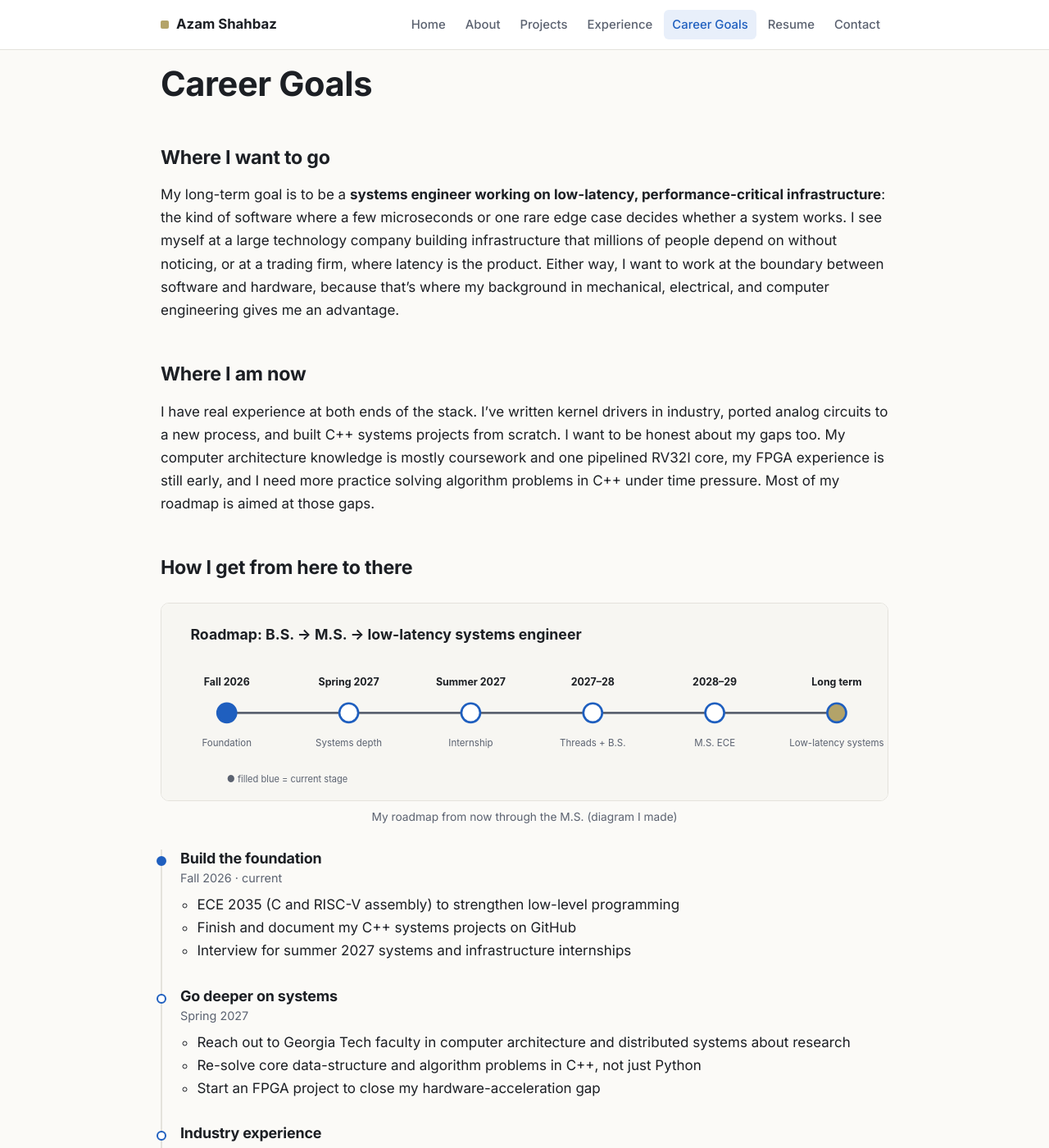
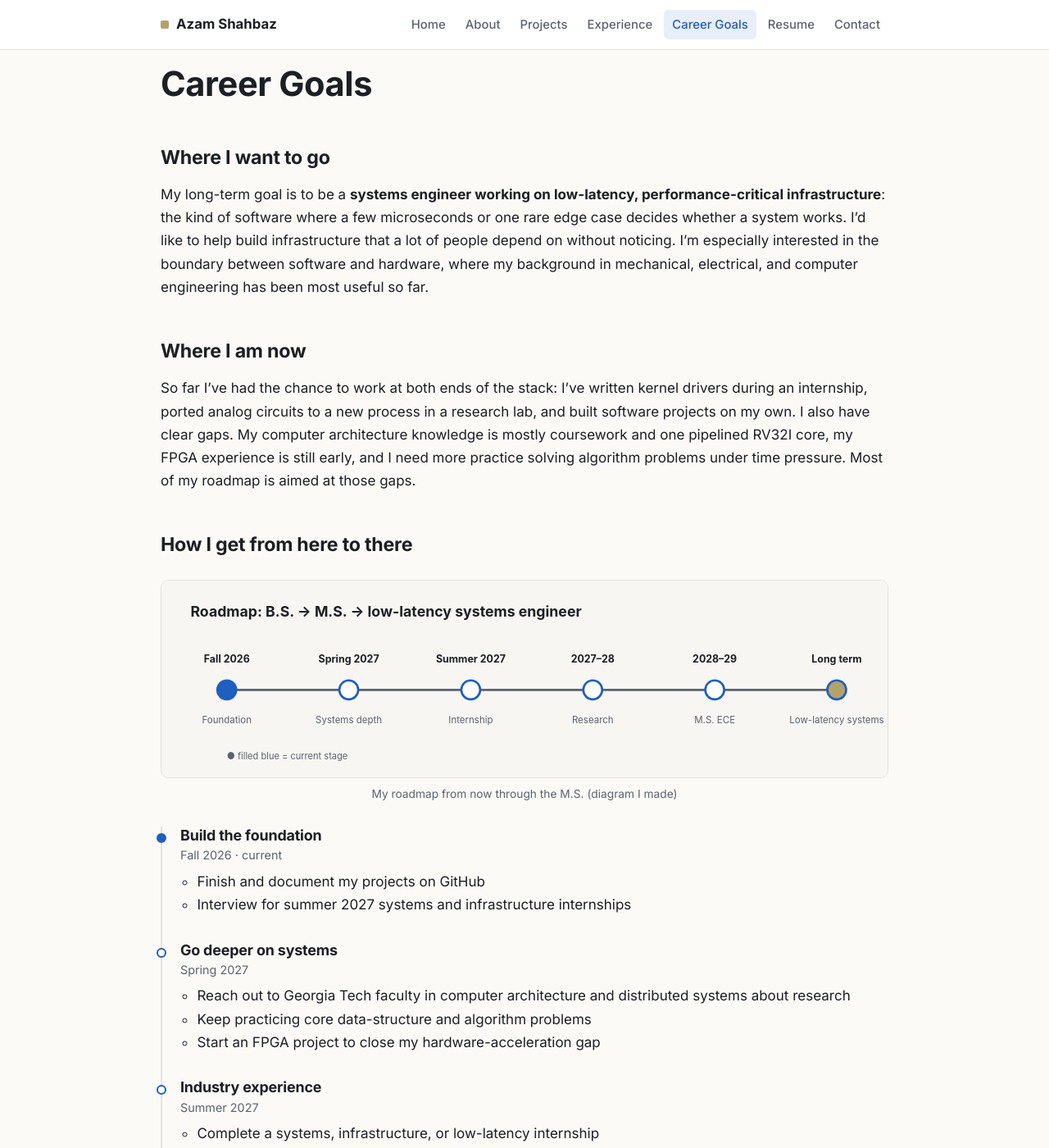
Before and after one commit to azamshahbaz07/azamshahbaz07.github.io, a Jekyll site: the page built from career.md, in a window 1280 px wide and 1400 px high. Shown: the whole window at 82% size. Built offline with Jekyll 4.4.1, drawn with Linux system fonts in a browser that asks for light colours; some of the changed text lies outside the part shown.

Commit message:
Tone down wording, broaden focus, simplify roadmap

```diff
--- a/_config.yml
+++ b/_config.yml
@@ -2,10 +2,10 @@
 # Site settings. Edit these first.
 # ---------------------------------------------------------------
 title: Azam Shahbaz
-tagline: Computer Engineering @ Georgia Tech · C++ systems software & digital design
+tagline: Computer Engineering @ Georgia Tech · systems software & computer architecture
 description: >-
   ePortfolio of Azam Shahbaz, a Computer Engineering student at Georgia Tech
-  building low-latency C++ systems software and digital hardware.
+  interested in systems software and computer architecture.
 
 # Contact / social. Leave a value blank ("") to hide it everywhere.
 email: "azamshahbaz07@gmail.com"
--- a/_data/roadmap.yml
+++ b/_data/roadmap.yml
@@ -4,15 +4,14 @@
   title: Build the foundation
   now: true
   steps:
-    - ECE 2035 (C and RISC-V assembly) to strengthen low-level programming
-    - Finish and document my C++ systems projects on GitHub
+    - Finish and document my projects on GitHub
     - Interview for summer 2027 systems and infrastructure internships
 
 - stage: Spring 2027
   title: Go deeper on systems
   steps:
     - Reach out to Georgia Tech faculty in computer architecture and distributed systems about research
-    - Re-solve core data-structure and algorithm problems in C++, not just Python
+    - Keep practicing core data-structure and algorithm problems
     - Start an FPGA project to close my hardware-acceleration gap
 
 - stage: Summer 2027
@@ -22,20 +21,18 @@
     - Ship production code in a large distributed codebase
 
 - stage: 2027 – 2028
-  title: Specialize through my threads
+  title: Research and more experience
   steps:
-    - "ECE 4100 (Advanced Systems & Architecture), ECE 4122, CS 4240, and an AI hardware/software co-design course"
-    - Use BS/MS double-counting to start graduate coursework early
-    - Earn the B.S. in Computer Engineering (May 2028)
+    - Join a Georgia Tech research group in computer systems
+    - Look for a second internship for summer 2028
 
 - stage: 2028 – 2029
   title: Master's in ECE
   steps:
-    - Focus on computer systems and software, with VLSI and digital design as a second area
-    - "Graduate with an M.S. ECE (target: December 2029)"
+    - Focus my graduate work on computer systems and software
 
 - stage: Long term
   title: Low-latency systems engineer
   steps:
-    - Build performance-critical infrastructure at a top tech company or trading firm
+    - Help build performance-critical infrastructure that people rely on
     - Work at the hardware/software boundary, on systems where the worst case matters
--- a/career.md
+++ b/career.md
@@ -7,11 +7,11 @@ permalink: /career/
 
 ## Where I want to go
 
-My long-term goal is to be a **systems engineer working on low-latency, performance-critical infrastructure**: the kind of software where a few microseconds or one rare edge case decides whether a system works. I see myself at a large technology company building infrastructure that millions of people depend on without noticing, or at a trading firm, where latency is the product. Either way, I want to work at the boundary between software and hardware, because that's where my background in mechanical, electrical, and computer engineering gives me an advantage.
+My long-term goal is to be a **systems engineer working on low-latency, performance-critical infrastructure**: the kind of software where a few microseconds or one rare edge case decides whether a system works. I'd like to help build infrastructure that a lot of people depend on without noticing. I'm especially interested in the boundary between software and hardware, where my background in mechanical, electrical, and computer engineering has been most useful so far.
 
 ## Where I am now
 
-I have real experience at both ends of the stack. I've written kernel drivers in industry, ported analog circuits to a new process, and built C++ systems projects from scratch. I want to be honest about my gaps too. My computer architecture knowledge is mostly coursework and one pipelined RV32I core, my FPGA experience is still early, and I need more practice solving algorithm problems in C++ under time pressure. Most of my roadmap is aimed at those gaps.
+So far I've had the chance to work at both ends of the stack: I've written kernel drivers during an internship, ported analog circuits to a new process in a research lab, and built software projects on my own. I also have clear gaps. My computer architecture knowledge is mostly coursework and one pipelined RV32I core, my FPGA experience is still early, and I need more practice solving algorithm problems under time pressure. Most of my roadmap is aimed at those gaps.
 
 ## How I get from here to there
 
@@ -32,4 +32,4 @@ I have real experience at both ends of the stack. I've written kernel drivers in
 
 ## Why the BS/MS
 
-The BS/MS program lets me double-count courses, so I can finish a master's in about one extra year. For the roles I want, graduate coursework in computer systems and architecture is a real advantage, and it gives me time for research with faculty while I'm still at Georgia Tech. Keeping summers free for internships is part of the plan, so I graduate with both depth and industry experience.
+The BS/MS program lets me double-count courses, so I can finish a master's in about one extra year. For the roles I want, graduate coursework in computer systems would help a lot, and the program gives me time for research with faculty while I'm still at Georgia Tech. Keeping summers free for internships is part of the plan, so I graduate with both depth and industry experience.
```
Also changed, not shown: about.md (+5 -5 lines), index.md (+3 -3 lines), assets/img/roadmap.svg.
